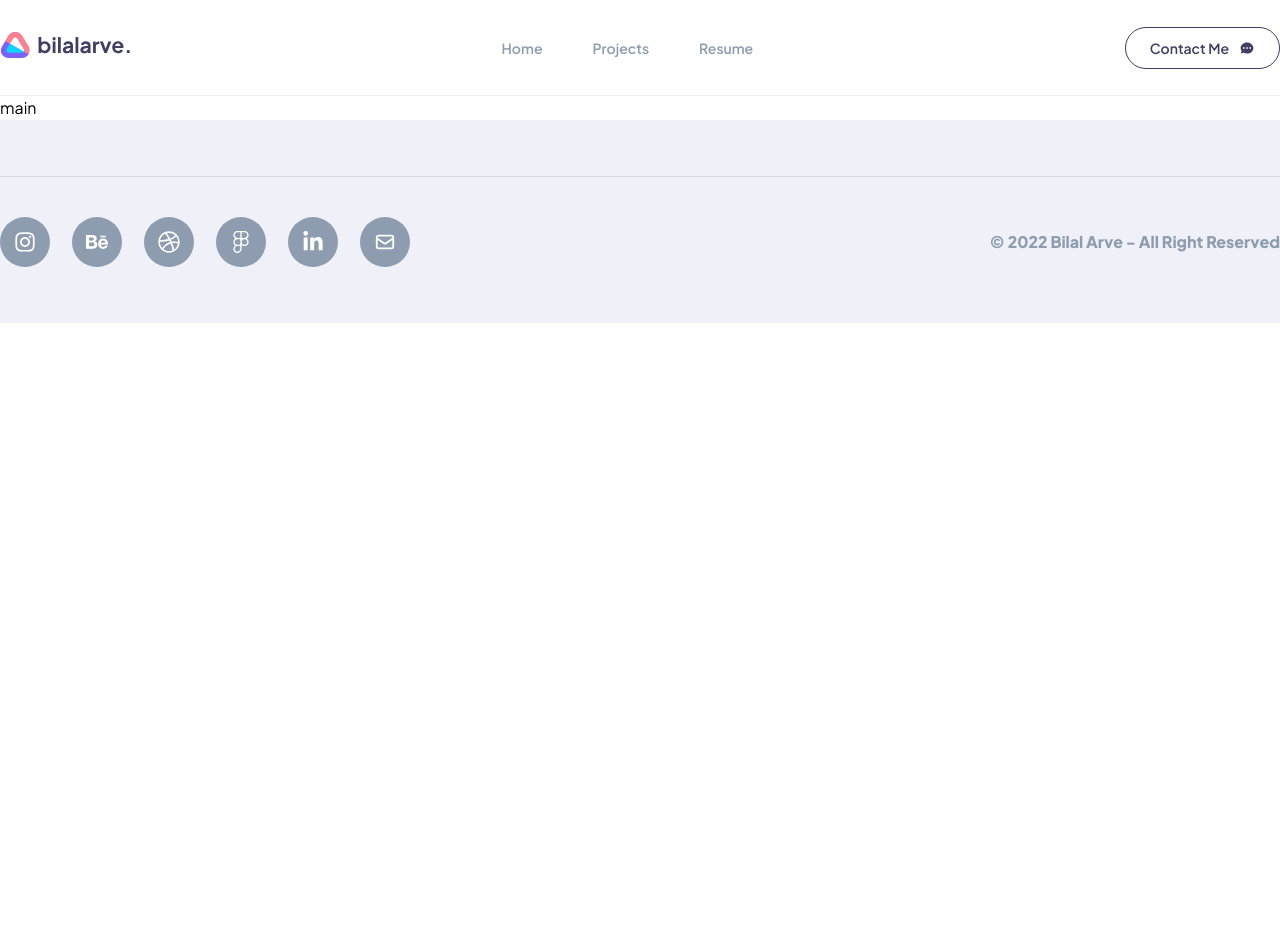
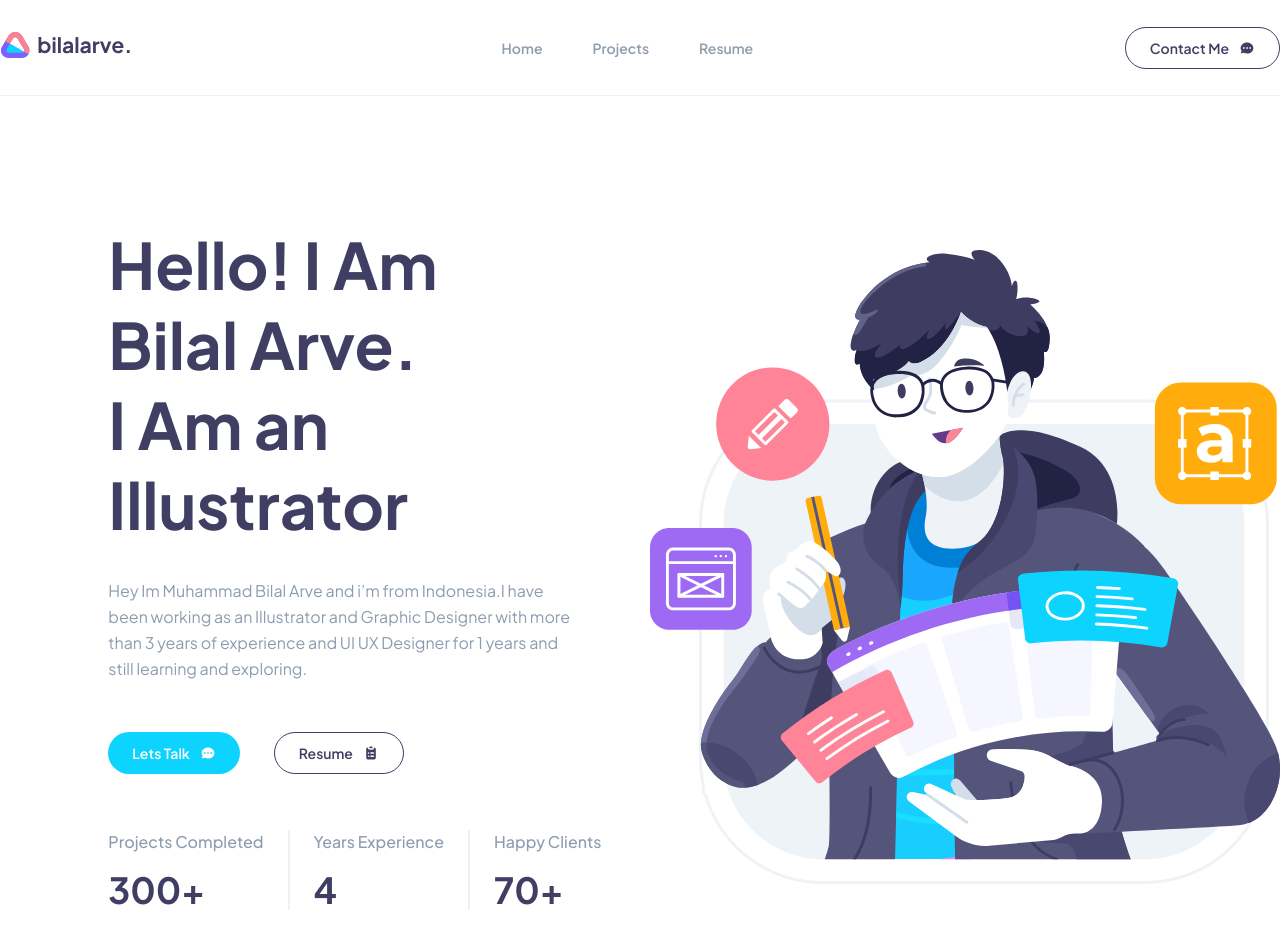
Before and after one commit to bilalarve/website, a Next.js app: page / in a window 1280 px wide. Shown: the top 952 px of the page. Before the commit the page ends 800 px from the top, so only its background shows below. Built offline with nearby package versions, Linux system fonts and the light colour scheme.

Commit message:
chore: hero section homepage

```diff
--- /dev/null
+++ b/components/Button.jsx
@@ -0,0 +1,23 @@
+export default function Button({ text, icon, theme }) {
+  function themeFn(value) {
+    switch (value) {
+      case "border-dark-blue":
+        return "border border-main-dark-blue bg-white hover:bg-main-dark-blue hover:text-white text-main-dark-blue";
+      case "fill-blue":
+        return "bg-main-cyan hover:bg-main-pink text-white";
+      default:
+        return "";
+    }
+  }
+
+  return (
+    <button
+      className={`flex h-[42px] items-center gap-2.5 rounded-full px-6 transition-colors ${themeFn(
+        theme
+      )}`}
+    >
+      <span className="text-sm font-semibold">{text}</span>
+      {icon}
+    </button>
+  );
+}
--- a/pages/index.js
+++ b/pages/index.js
@@ -1,6 +1,8 @@
 import Head from "next/head";
 import Image from "next/image";
 import Link from "next/link";
+import { HiChat, HiClipboardList } from "react-icons/hi";
+import Button from "../components/Button";
 
 import Footer from "../components/Footer";
 import Header from "../components/Header";
@@ -16,7 +18,64 @@ export default function Home() {
 
       <Header />
 
-      <main>main</main>
+      <main>
+        <div className="wrapper grid grid-cols-12 items-center justify-between gap-5 pb-28 pt-32">
+          <div className="col-span-5 col-start-2">
+            <h1 className="mb-[34px] text-[64px] font-bold leading-tight text-main-dark-blue">
+              Hello! I Am
+              <br />
+              Bilal Arve.
+              <br />I Am an Illustrator
+              {/* <span className="rounded-full bg-main-purple py-3 px-6 text-2xl font-bold text-white">
+                Illustrator
+              </span> */}
+            </h1>
+            <p className="mb-[50px] max-w-[466px] text-base leading-relaxed text-main-gray">
+              Hey Im Muhammad Bilal Arve and i’m from Indonesia.I have been
+              working as an Illustrator and Graphic Designer with more than 3
+              years of experience and UI UX Designer for 1 years and still
+              learning and exploring.
+            </p>
+            <div className="mb-14 flex gap-[34px]">
+              <Button text="Lets Talk" theme="fill-blue" icon={<HiChat />} />
+              <Button
+                text="Resume"
+                theme="border-dark-blue"
+                icon={<HiClipboardList />}
+              />
+            </div>
+            <div className="flex gap-6">
+              <div>
+                <p className="mb-4 text-base font-medium text-main-gray">
+                  Projects Completed
+                </p>
+                <p className="text-4xl font-bold text-main-dark-blue">300+</p>
+              </div>
+              <div className="h-20 border-l-2 border-main-light-gray" />
+              <div>
+                <p className="mb-4 text-base font-medium text-main-gray">
+                  Years Experience
+                </p>
+                <p className="text-4xl font-bold text-main-dark-blue">4</p>
+              </div>
+              <div className="h-20 border-l-2 border-main-light-gray" />
+              <div>
+                <p className="mb-4 text-base font-medium text-main-gray">
+                  Happy Clients
+                </p>
+                <p className="text-4xl font-bold text-main-dark-blue">70+</p>
+              </div>
+            </div>
+          </div>
+          <div className="col-span-6 flex justify-end">
+            <img
+              src="/homepage-illustration.svg"
+              alt="Homepage illutration"
+              className="w-full max-w-[636px]"
+            />
+          </div>
+        </div>
+      </main>
 
       <Footer />
     </div>
--- a/styles/globals.css
+++ b/styles/globals.css
@@ -12,7 +12,7 @@
 
   /* Start custom class */
   .wrapper {
-    @apply max-w-8xl mx-auto;
+    @apply mx-auto max-w-8xl;
   }
 
   .flex-center {
```
Also changed, not shown: public/homepage-illustration.svg (added).
